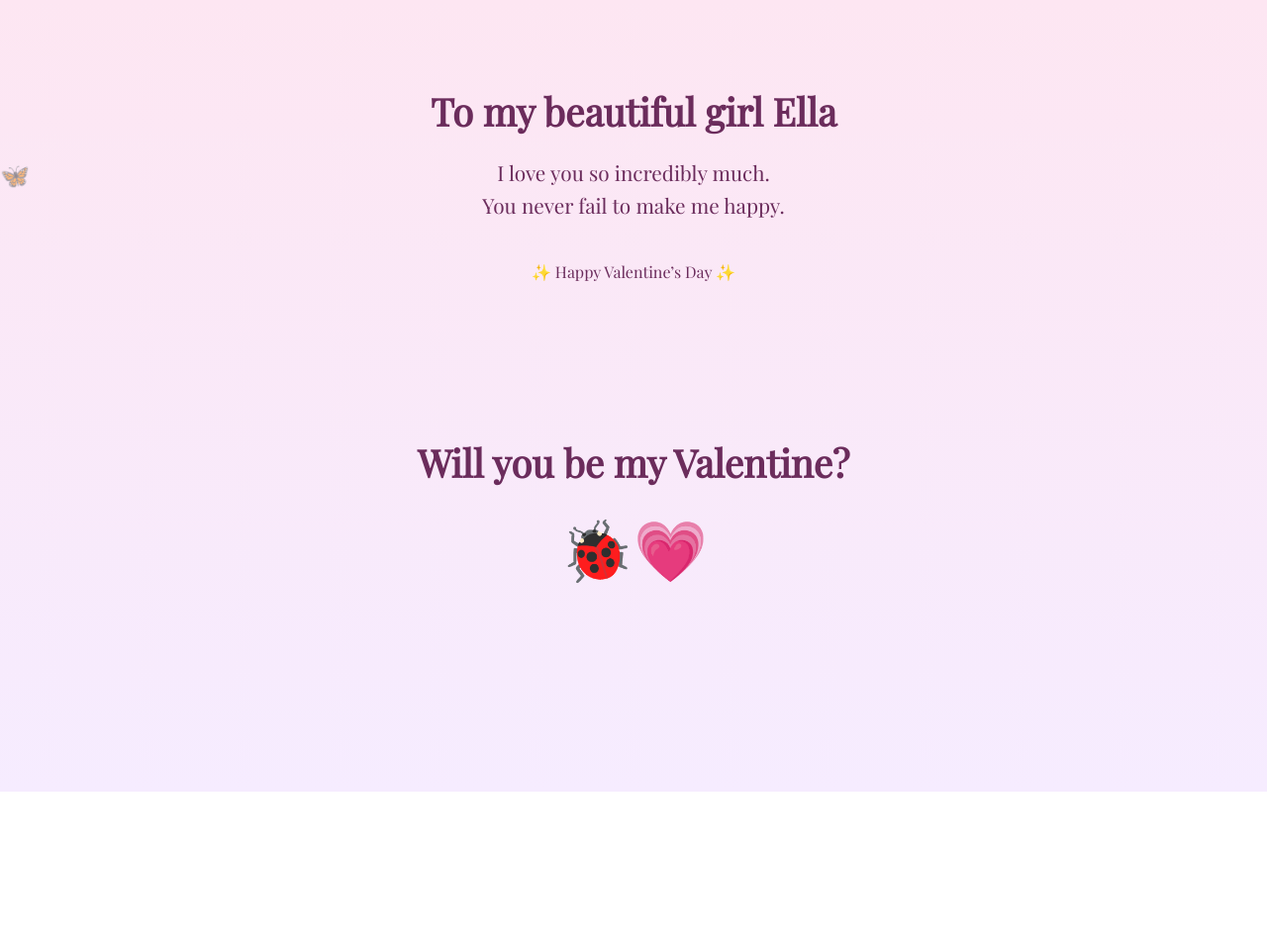
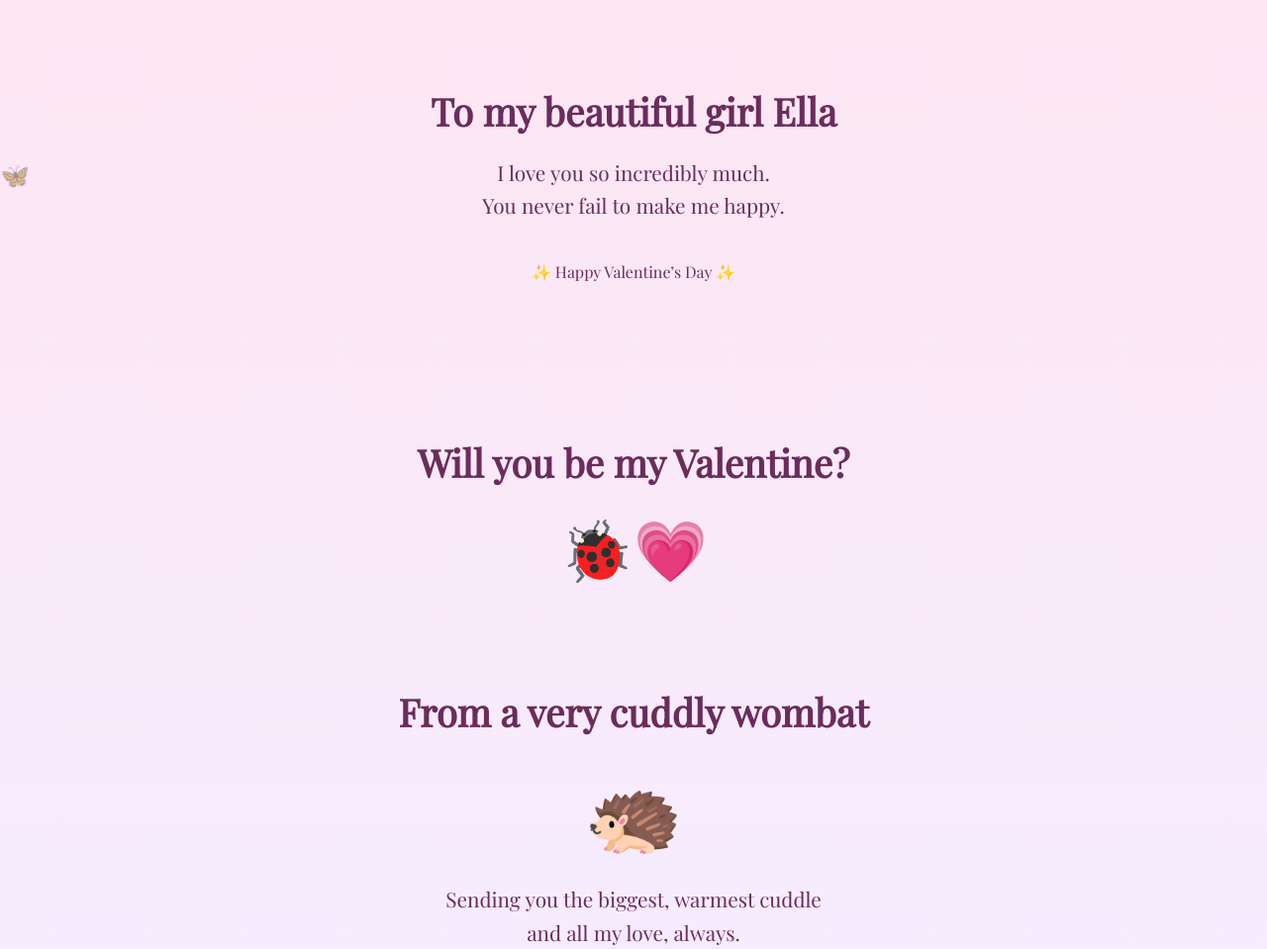
Before and after one commit to gtzcqwdtbf-cmd/valentines-for-ella, a plain HTML site: page index.html in a window 1280 px wide. Shown: the whole page at 99% size. Before the commit the page ends 800 px from the top, so only its background shows below. Drawn offline with nearby package versions, Linux system fonts and the light colour scheme.

Commit message:
index.html

```diff
--- a/index.html
+++ b/index.html
@@ -96,3 +96,11 @@
       <div style="font-size:60px;">🐞💗</div>
          </div>
   </div>
+    <div style="margin-top:100px;">
+      <h1>From a very cuddly wombat</h1>
+      <div style="font-size:80px;">🦔</div>
+      <p class="subtitle" style="margin-top:20px;">
+        Sending you the biggest, warmest cuddle<br>
+        and all my love, always.
+      </p>
+    </div>
```
